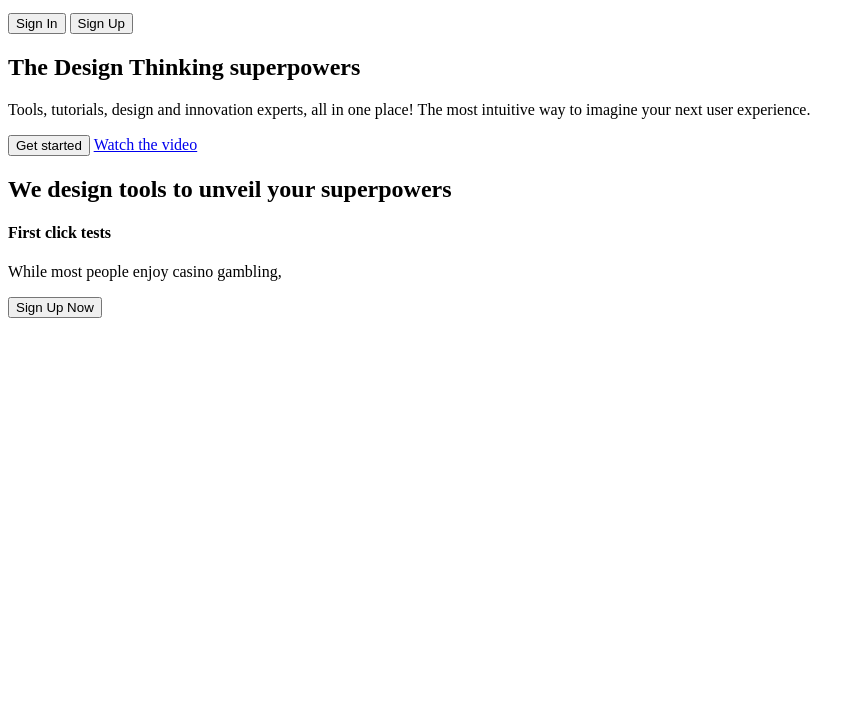
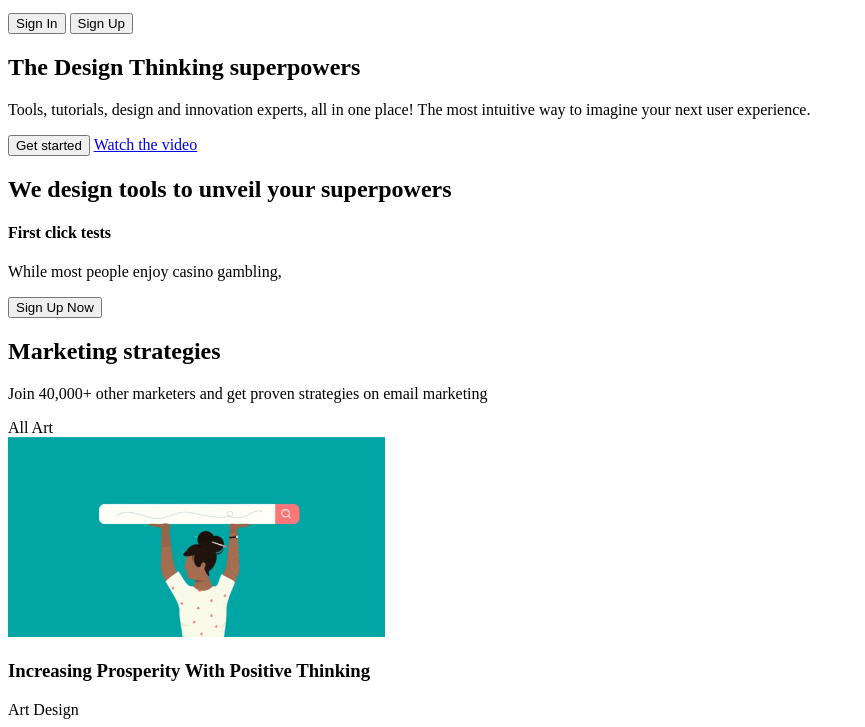
Before and after one commit to coinlawyer/friday-live-coding, a plain HTML site: page index.html in a window 1280 px wide. Shown: the part 117-844 px from the top of the page, without its empty margins (0-865 px from the left). Before the commit the page ends 800 px from the top, so only its background shows below. Drawn offline with Linux system fonts and the light colour scheme.

Commit message:
feat: add block strategies

```diff
--- a/index.html
+++ b/index.html
@@ -53,11 +53,29 @@
                 <div class="tools-button">
                     <button class="button button_colored">Sign Up Now</button>
                 </div>
-
+            </div>
+        </div>
+    </section>
+    <section class="strategies">
+        <div class="wrapper">
+            <h2>Marketing strategies</h2>
+            <p class="strategies__description">Join 40,000+ other marketers and get proven strategies on email marketing</p>
+            <div class="strategies__tags">
+                <span class="tag tag_selected">All</span>
+                <span class="tag tag_bordered">Art</span>
+            </div>
+            <div class="layout-3-column">
+                <div class="strategy block-shadowed">
+                    <img src="img/strategies/pic1.jpg" alt="strategy">
+                    <h3>Increasing Prosperity With Positive Thinking</h3>
+                    <div class="strategies_tags">
+                        <span class="tag tag_colored">Art</span>
+                        <span class="tag tag_colored">Design</span>
+                    </div>
+                </div>
             </div>
         </div>
     </section>
 
-
 </body>
 </html>
```
Also changed, not shown: img/strategies/pic1.jpg (added).
